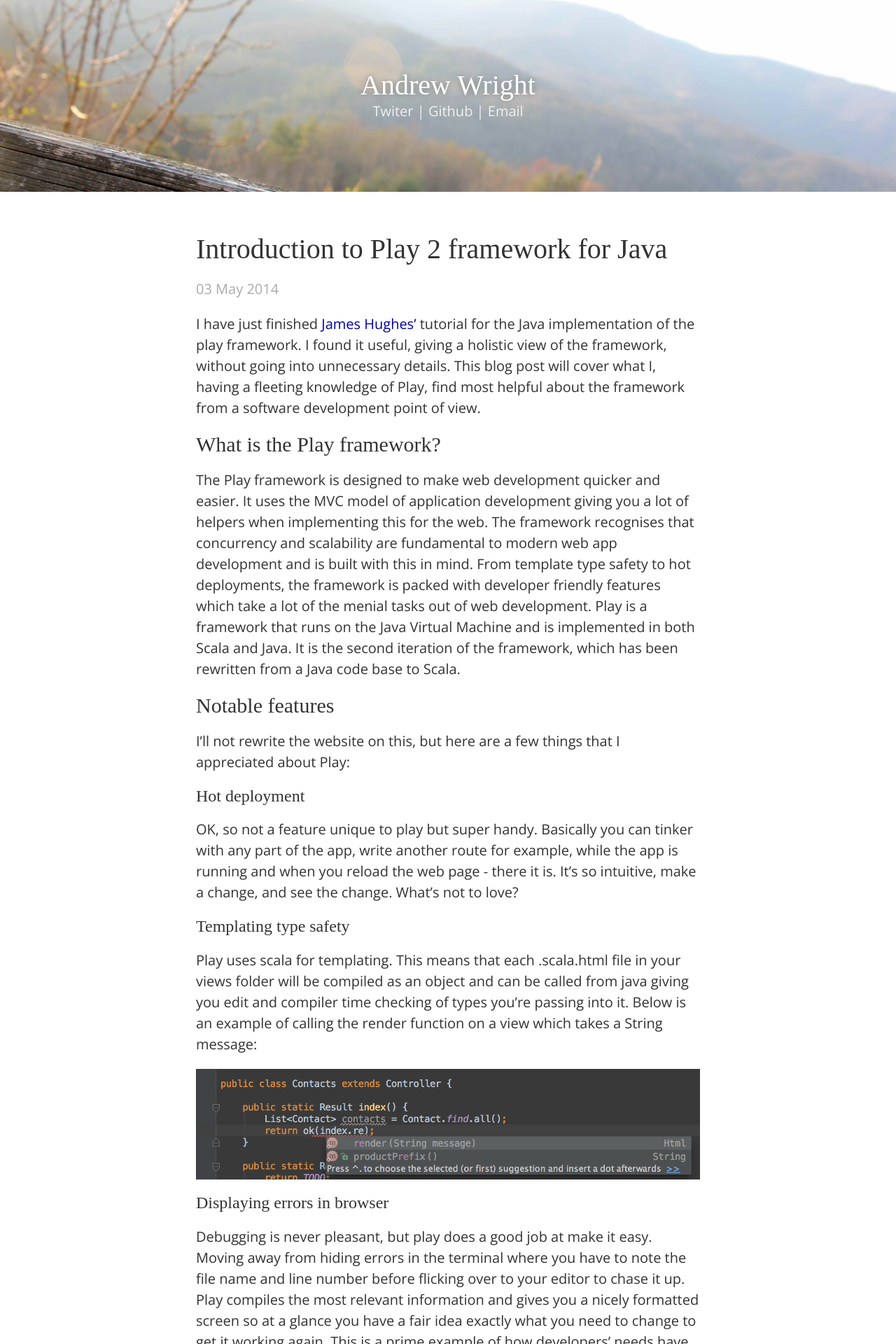
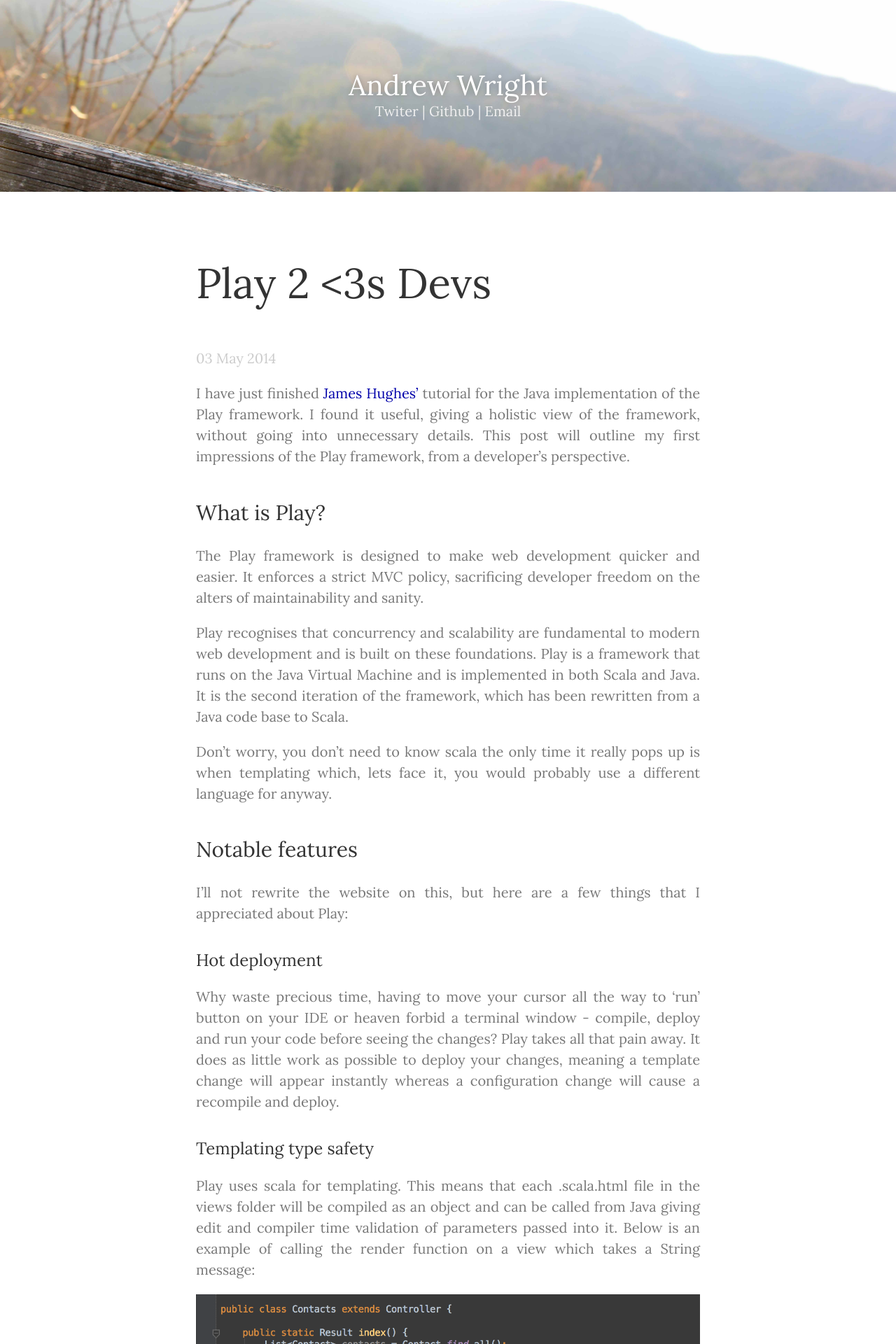
Before and after one commit to andrew-js-wright/andrew-js-wright.github.io, a Jekyll site: the page built from _posts/2014-05-03-play-intro.markdown, in a window 1280 px wide. Shown: the top 1920 px of the page at 70% size. Built offline with Jekyll 4.4.1, drawn with Linux system fonts in a browser that asks for light colours; some web fonts are replaced; Markdown is read by kramdown in place of the engine named in the settings; some of the changed text lies outside the part shown.

Commit message:
Updated play blog and style

```diff
--- a/_layouts/default.html
+++ b/_layouts/default.html
@@ -15,8 +15,7 @@
 	<link rel="stylesheet" href="{{site.url}}/css/main.css">
 
 	<!-- Import font -->
-	<link href='http://fonts.googleapis.com/css?family=Poly' rel='stylesheet' type='text/css'>
-    <link href='http://fonts.googleapis.com/css?family=Open+Sans' rel='stylesheet' type='text/css'>
+    <link href='http://fonts.googleapis.com/css?family=Lora' rel='stylesheet' type='text/css'>
     </head>
     <body>
 
--- a/_posts/2014-05-03-play-intro.markdown
+++ b/_posts/2014-05-03-play-intro.markdown
@@ -1,76 +1,82 @@
 ---
-title: Introduction to Play 2 framework for Java
+title: Play 2 &lt;3s Devs
 layout: post
 ---
 I have just finished [James Hughes'](https://twitter.com/kouphax) tutorial for
-the Java implementation of the play framework. I found it useful, giving a
-holistic view of the framework, without going into unnecessary details. This
-blog post will cover what I, having a fleeting knowledge of Play,
-find most helpful about the framework from a software development point of view.
+the Java implementation of the Play framework. I found it useful, giving a
+holistic view of the framework, without going into unnecessary details. This post
+will outline my first impressions of the Play framework, from a developer's
+perspective.
 
-##What is the Play framework?
+##What is Play?
 The Play framework is designed to make web development quicker and easier. It
-uses the MVC model of application development giving you a lot of helpers when
-implementing this for the web. The framework recognises that concurrency and
-scalability are fundamental to modern web app development and is built with this
-in mind. From template type safety to hot deployments, the framework is packed
-with developer friendly features which take a lot of the menial tasks out of
-web development. Play is a framework that runs on the Java Virtual Machine and
-is implemented in both Scala and Java. It is the second iteration of the
-framework, which has been rewritten from a Java code base to Scala.
+enforces a strict MVC policy, sacrificing developer freedom on the alters of
+maintainability and sanity.
+
+Play recognises that concurrency and scalability are fundamental to modern web
+development and is built on these foundations. Play is a framework that runs
+on the Java Virtual Machine and is implemented in both Scala and Java. It is
+the second iteration of the framework, which has been rewritten from a Java
+code base to Scala.
+
+Don't worry, you don't need to know scala the only time it really pops up is
+when templating which, lets face it, you would probably use a different language
+for anyway.
 
 ##Notable features
 I'll not rewrite the website on this, but here are a few
 things that I appreciated about Play:
 
 ###Hot deployment
-OK, so not a feature unique to play but super handy. Basically you can tinker
-with any part of the app, write another route for example, while the app is
-running and when you reload the web page - there it is. It's so intuitive,
-make a change, and see the change. What's not to love?
+Why waste precious time, having to move your cursor all the way
+to 'run' button on your IDE or heaven forbid a terminal window - compile, deploy and run your code
+before seeing the changes? Play takes all that pain away. It does as little work as
+possible to deploy your changes, meaning a template change will appear instantly
+whereas a configuration change will cause a recompile and deploy.
 
 ###Templating type safety
-Play uses scala for templating. This means that each .scala.html file in your
-views folder will be compiled as an object and can be called from java giving
-you edit and compiler time checking of types you're passing into it. Below
+Play uses scala for templating. This means that each .scala.html file in the
+views folder will be compiled as an object and can be called from Java giving
+edit and compiler time validation of parameters passed into it. Below
 is an example of calling the render function on a view which takes a String
 message:
 
 ![Compiled view auto completing parameters]({{site.url}}/img/calling-compiled-view.png)
 
 ###Displaying errors in browser
-Debugging is never pleasant, but play does a good job at make it easy. Moving
-away from hiding errors in the terminal where you have to note the file name and
-line number before flicking over to your editor to chase it up. Play compiles the
+Debugging is never pleasant, but Play does a good job at make it easy. Moving
+away from hiding errors in the terminal. Play compiles the
 most relevant information and gives you a nicely formatted screen so at a
-glance you have a fair idea exactly what you need to change to get it working
+glance you have a fair idea what you need to change to get it working
 again. This is a prime example of how developers' needs have been prioritised in
 creating this framework.
 
 ![Play displaying a compiler error in the browser]({{site.url}}/img/browser-error.png)
 
 ##Pick & Mix
-Like one of these features but aren't sure if the full Play package is for you?
+Like one of these features but aren't ready to submit to the authoritarian rule of a framework?
 Here are light weight alternatives for specific features.
 
- 1. [Hot deployment - SBT (Simple Build Tool)] (http://www.scala-sbt.org/0.12.4/docs/Getting-Started/Running.html#continuous-build-and-test)
+ 1. [Hot deployment - SBT (Simple Build Tool)](http://www.scala-sbt.org/0.12.4/docs/Getting-Started/Running.html#continuous-build-and-test)
     When you run commands like `play compile` or `play run` play is simply
 acting as a wrapper around SBT. Hence the auto reloading behaviour exhibited in
-play is actually inherited from SBT
- 2. [Template type safety - Scalate] (http://scalate.fusesource.org/)
+Play is actually inherited from SBT
+
+ 2. [Template type safety - Scalate](http://scalate.fusesource.org/)
     Play uses a custom version of Scalate which checks templates at edit/compile
 time to ensure there are no errors in the page.
- 3. [Nice browser error messages]
-    I'm afraid this one isn't so easy, at least I couldn't find an easy library
-for it. Play has created its own exception types and when the server returns an
-error, it is passed into a [custom scala error template](https://github.com/playframework/playframework/tree/master/framework/src/play/src/main/scala/views/defaultpages).
 
-Well, there you have it. My play framework feature highlight reel. I know there
+ 3. [Nicely rendered error messages - Templating](https://github.com/playframework/playframework/tree/master/framework/src/play/src/main/scala/views/defaultpages)
+    Another really nice thing about Play from a Dev point of view is it's open source
+    this is perfect for situations like this. We can dissect the way Play is handling
+    errors and see the template they use to display them.
+
+Well, there you have it. My Play framework feature highlight reel. I know there
 are some very impressive features I've left out, especially around the Akka
 actor model implementation but from a humble code building perspective these
 were the things that made a difference to me.
 
-If you want to know more about play checkout:
+If you want to know more about Play checkout:
 
 - [The official website](http://www.playframework.com/)
 - [Wikipedia](http://en.wikipedia.org/wiki/Play!_Framework)
--- a/css/main.css
+++ b/css/main.css
@@ -16,16 +16,19 @@ html, body { height: 100%; }
 
 body {
     background-color: #FFF;
-  font-family: 'Open Sans', sans-serif;
+    font-family: 'Lora', serif;
 }
 
 h1, h2, h3, h4, h5, h6 {
-  font-family: 'Poly', serif;
+    font-family: 'Lora', serif;
+    margin: 1.618em 0 1em 0;
+    text-rendering: optimizelegibility;
 }
 
 h1 {
     font-size: 2em;
    }
+
  p { margin: 1em 0; }
 
  a         { color: #00a; }
@@ -43,7 +46,6 @@ a:visited { color: #a0a; }
      background-image: url('{{site.url}}/img/blog-cover.jpg');
      background-size: cover;
      background-position: 0% 50%;
-  margin-bottom: 2em;
 }
 
 .posts {
@@ -61,7 +63,6 @@ img {
 
 .posts span {
     color: #aaa;
-  font-family: 'Open Sans', sans-serif;
     font-size: 80%;
 }
 
@@ -120,7 +121,7 @@ body {
 }
 
 .meta {
-  color: #aaa;
+    color: #CCCCCC;
 }
 
 .footer {
@@ -162,10 +163,18 @@ body {
 /*****************************************************************************/
 
 /* standard */
+.post p, .post ul, .post ol{
+    color: #787878;
+}
+
 .post pre {
     border: 1px solid #ddd;
     background-color: #eef;
     padding: 0 .4em;
+}
+
+.post-title {
+    font-size: 300%;
 }
 
 .post ul, .post ol {
@@ -178,8 +187,16 @@ body {
     padding: 0 .2em;
 }
 
+.pick-and-mix li {
+    margin-bottom: 1em;
+}
+
 .post pre code {
     border: none;
+}
+
+.post {
+    text-align: justify;
 }
 
 /* terminal */
```
Lines whose indentation alone changed are shown as unchanged.
